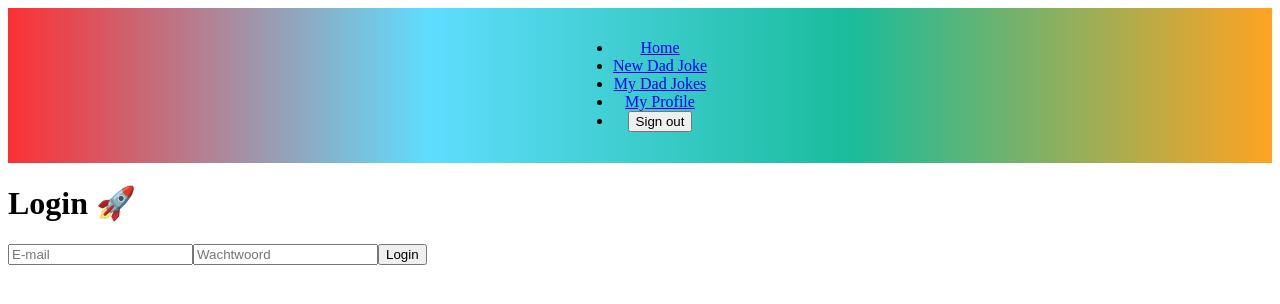
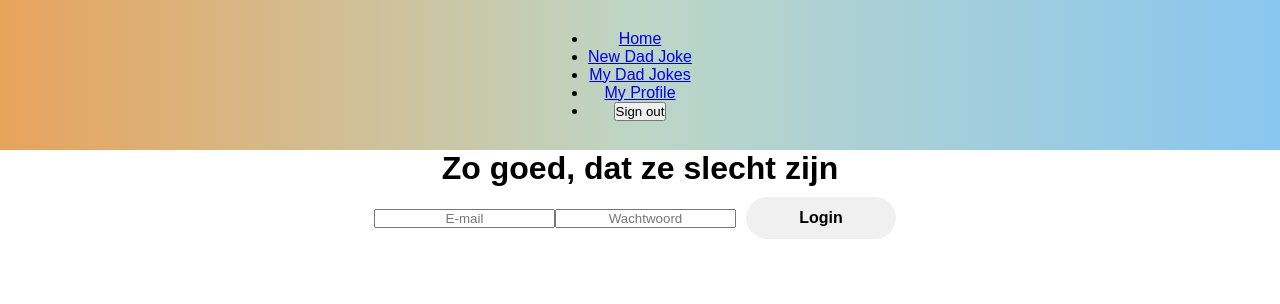
Before and after one commit to LauravanHeeswijk/EindopdrachtFro, a React (Vite) app: page /login/ in a window 1280 px wide. Shown: the top 304 px of the page. Built offline with nearby package versions, Linux system fonts and the light colour scheme; no server answers.

Commit message:
extra div container toegevoegd aan de code voor stijling

```diff
--- a/src/components/Button/FavoriteJokeButton.css
+++ b/src/components/Button/FavoriteJokeButton.css
@@ -0,0 +1,91 @@
+/* Algemene reset voor consistentie */
+* {
+    margin: 0;
+    padding: 0;
+    box-sizing: border-box;
+    font-family: Arial, sans-serif;
+    text-align: center;
+}
+
+/* Container voor de hele pagina */
+.login-registration-container {
+    display: flex;
+    flex-direction: column;
+    align-items: center;
+    justify-content: center;
+    height: 100vh;
+    background-color: #f5f5f5;
+}
+
+/* Header met kleurverloop */
+.header {
+    width: 100%;
+    height: 150px;
+    background: linear-gradient(to right, #e8a35c, #bdd6c6, #89c6f0);
+    display: flex;
+    align-items: center;
+    justify-content: center;
+}
+
+/* Afbeelding met ronde achtergrond */
+.logo-container {
+    position: relative;
+    margin-top: -50px;
+}
+
+.logo-container img {
+    width: 100px;
+    height: auto;
+    border-radius: 50%;
+    background: white;
+    padding: 10px;
+    box-shadow: 0 4px 6px rgba(0, 0, 0, 0.1);
+}
+
+/* Titel en ondertitel styling */
+.login-registration-container h1 {
+    font-size: 32px;
+    margin: 10px 0;
+}
+
+.subtitle {
+    font-size: 18px;
+    font-style: italic;
+    margin: 10px 0 20px;
+}
+
+/* Algemene knopstijl */
+.nav-button {
+    display: inline-block;
+    padding: 12px 24px;
+    margin: 10px;
+    border-radius: 25px;
+    font-size: 16px;
+    font-weight: bold;
+    cursor: pointer;
+    transition: 0.3s;
+    text-decoration: none;
+    border: none;
+    min-width: 150px;
+    text-align: center;
+}
+
+/* Specifieke styling voor de registratiepagina */
+.registration-page .nav-button {
+    background: black;
+    color: white;
+}
+
+.registration-page .nav-button:hover {
+    background: #333;
+}
+
+/* Specifieke styling voor de inlogpagina */
+.login-page .nav-button {
+    background: #f0f0f0;
+    color: black;
+}
+
+.login-page .nav-button:hover {
+    background: #dcdcdc;
+}
--- a/src/components/Button/FavoriteJokeButton.jsx
+++ b/src/components/Button/FavoriteJokeButton.jsx
@@ -1,4 +1,5 @@
 import React from "react";
+import "./FavoriteJokeButton.css";
 
 const FavoriteJokeButton = ({ joke }) => {
     const saveFavoriteJoke = () => {
--- a/src/components/Header/Header.css
+++ b/src/components/Header/Header.css
@@ -1,10 +1,10 @@
 .Header {
-    background: linear-gradient(to right, #FC3034, #5FDDFE, #1abc9c, #FFA322););
-    padding: 15px 30px;
-    text-align: center;
+    width: 100%;
+    height: 150px;
+    background: linear-gradient(to right, #e8a35c, #bdd6c6, #89c6f0);
     display: flex;
+    align-items: center;
     justify-content: center;
-    align-items: center;
 }
 
 .nav {
--- a/src/pages/LoginPage/LoginPage.jsx
+++ b/src/pages/LoginPage/LoginPage.jsx
@@ -1,6 +1,7 @@
 import { useState } from "react";
 import { useNavigate } from "react-router-dom";
 import axios from "axios";
+import "./LoginPage.css";
 
 const LoginPage = () => {
     const [email, setEmail] = useState("");
@@ -23,7 +24,6 @@ const LoginPage = () => {
             const token = response.data.jwt;
             const username = email;
 
-
             if (!token || !username) {
                 throw new Error("Geen token of username ontvangen van de server.");
             }
@@ -40,27 +40,28 @@ const LoginPage = () => {
     };
 
     return (
-        <div>
-            <h1>Login 🚀</h1>
-            <form onSubmit={handleSubmit}>
-
+        <div className="login-page-container">
+            <div className="login-page">
+                <h1>Zo goed, dat ze slecht zijn</h1>
+                <form className="login-form" onSubmit={handleSubmit}>
                     <input
                         type="email"
                         placeholder="E-mail"
                         value={email}
                         onChange={(e) => setEmail(e.target.value)}
+                        className="input-field"
                     />
-
                     <input
                         type="password"
                         placeholder="Wachtwoord"
                         value={password}
                         onChange={(e) => setPassword(e.target.value)}
+                        className="input-field"
                     />
-                <button type="submit">Login</button>
-
+                    <button type="submit" className="nav-button">Login</button>
                 </form>
-            {error && <p style={{ color: "red" }}>{error}</p>}
+                {error && <p className="error-message">{error}</p>}
+            </div>
         </div>
     );
 };
--- a/src/pages/LoginRegistrationPage/LoginRegistrationPage.jsx
+++ b/src/pages/LoginRegistrationPage/LoginRegistrationPage.jsx
@@ -8,9 +8,15 @@ const LoginRegistrationPage = () => {
             <h1>Dad Jokes</h1>
             <p className="subtitle">“Zo goed dat ze slecht zijn”</p>
 
-            <NavButton text="SIGN-UP" path="/registration" isPrimary={true} />
-            <NavButton text="LOG-IN" path="/login" isPrimary={false} />
+            <div className="registration-page">
+                <NavButton text="SIGN-UP" path="/registration" className="nav-button" />
+            </div>
+
+            <div className="login-page">
+                <NavButton text="LOG-IN" path="/login" className="nav-button" />
+            </div>
         </div>
     );
 };
+
 export default LoginRegistrationPage;
--- a/src/pages/RegistrationPage/RegistrationPage.jsx
+++ b/src/pages/RegistrationPage/RegistrationPage.jsx
@@ -1,6 +1,7 @@
 import { useState } from "react";
 import { useNavigate } from "react-router-dom";
 import axios from "axios";
+import "./RegistrationPage.css"; // Zorg ervoor dat de CSS correct gekoppeld is
 
 const RegistrationPage = () => {
     const [email, setEmail] = useState("");
@@ -56,30 +57,33 @@ const RegistrationPage = () => {
     };
 
     return (
-        <div>
+        <div className="registration-page">
             <h1>Registreer 🚀</h1>
-            <form onSubmit={handleSubmit}>
+            <form className="registration-form" onSubmit={handleSubmit}>
                 <input
                     type="email"
                     placeholder="E-mail"
                     value={email}
                     onChange={(e) => setEmail(e.target.value)}
+                    className="input-field"
                 />
                 <input
                     type="password"
                     placeholder="Wachtwoord (min. 8 tekens)"
                     value={password}
                     onChange={(e) => setPassword(e.target.value)}
+                    className="input-field"
                 />
                 <input
                     type="password"
                     placeholder="Bevestig wachtwoord"
                     value={confirmPassword}
                     onChange={(e) => setConfirmPassword(e.target.value)}
+                    className="input-field"
                 />
-                <button type="submit">Registreren</button>
+                <button type="submit" className="nav-button">Registreren</button>
             </form>
-            {error && <p style={{ color: "red" }}>{error}</p>}
+            {error && <p className="error-message">{error}</p>}
         </div>
     );
 };
```
Also changed, not shown: src/assets/Dadjoke.png (added), src/components/Input/Input.css (deleted), src/components/Input/Input.jsx (deleted). Lines whose indentation alone changed are shown as unchanged.
